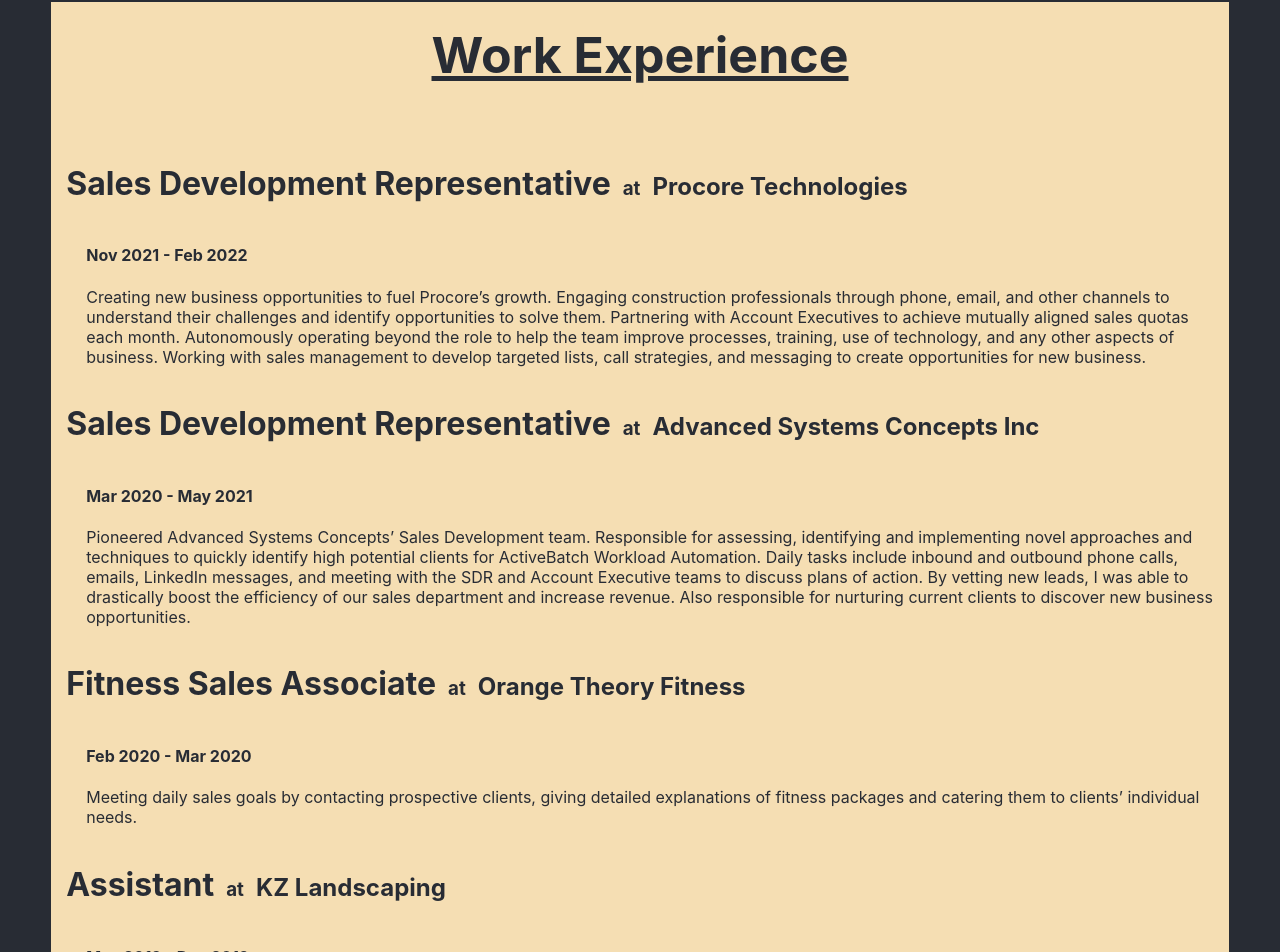
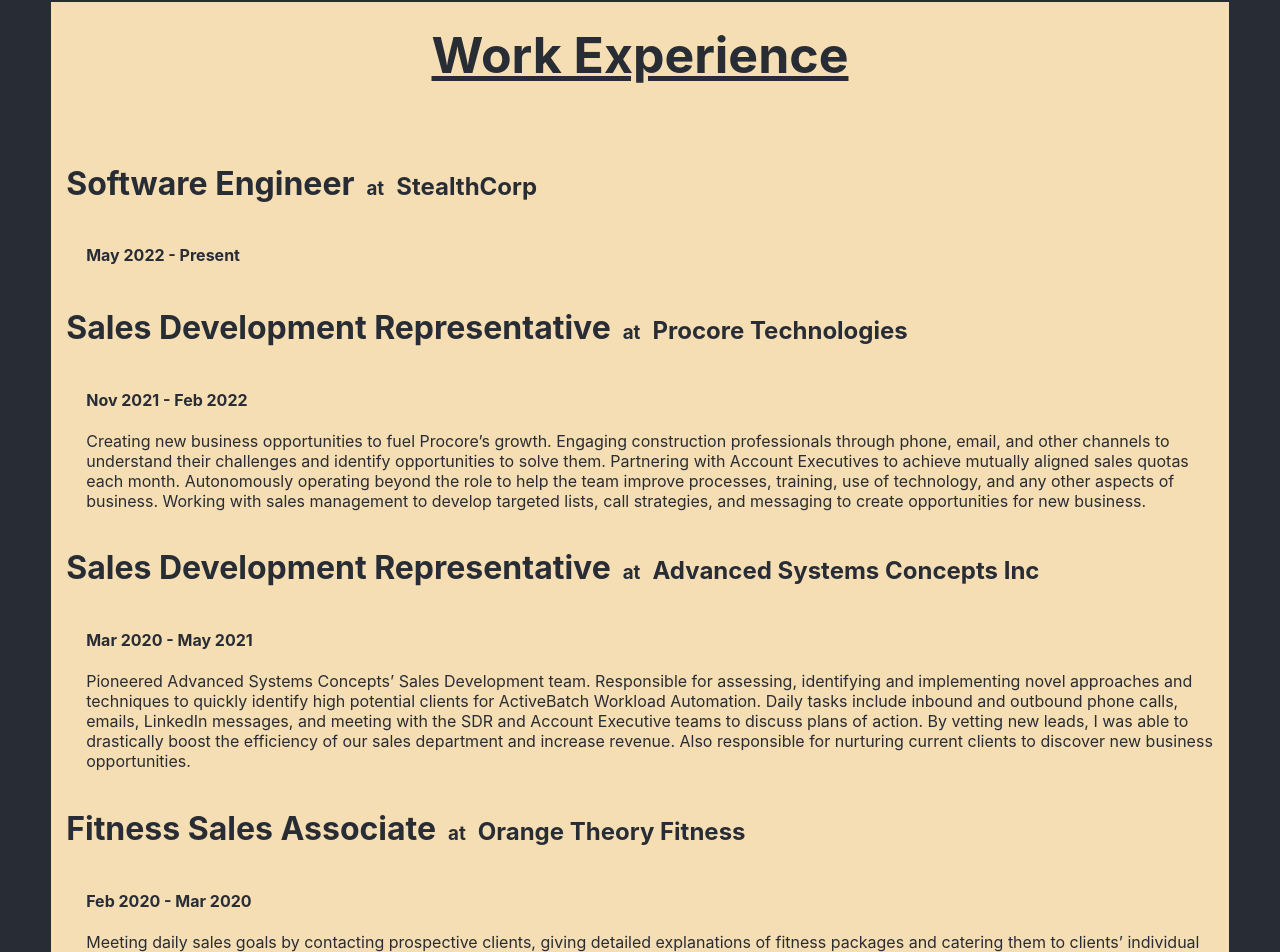
Before and after one commit to brandmch/brandon-mchugh.com, a React (Create React App) app: page / in a window 1280 px wide. Shown: the part 2177-3129 px from the top of the page. Built offline with nearby package versions, Linux system fonts and the light colour scheme.

Commit message:
Updated work experience

```diff
--- a/src/data/work_experience_data.js
+++ b/src/data/work_experience_data.js
@@ -1,53 +1,66 @@
-import React from 'react';
+import React from "react";
 
 export default [
   {
-        "id": 1,
-        "job_title": "Sales Development Representative",
-        "company": "Procore Technologies",
-        "dates": "Nov 2021 - Feb 2022",
-        "description": "Creating new business opportunities to fuel Procore’s growth. Engaging construction professionals through phone, email, and other channels to understand their challenges and identify opportunities to solve them. Partnering with Account Executives to achieve mutually aligned sales quotas each month. Autonomously operating beyond the role to help the team improve processes, training, use of technology, and any other aspects of business. Working with sales management to develop targeted lists, call strategies, and messaging to create opportunities for new business."
+    id: 1,
+    job_title: "Software Engineer",
+    company: "StealthCorp",
+    dates: "May 2022 - Present",
   },
   {
-        "id": 2,
-        "job_title": "Sales Development Representative",
-        "company": "Advanced Systems Concepts Inc",
-        "dates": "Mar 2020 - May 2021",
-        "description": "Pioneered Advanced Systems Concepts’ Sales Development team. Responsible for assessing, identifying and implementing novel approaches and techniques to quickly identify high potential clients for ActiveBatch Workload Automation. Daily tasks include inbound and outbound phone calls, emails, LinkedIn messages, and meeting with the SDR and Account Executive teams to discuss plans of action. By vetting new leads, I was able to drastically boost the efficiency of our sales department and increase revenue. Also responsible for nurturing current clients to discover new business opportunities."
+    id: 2,
+    job_title: "Sales Development Representative",
+    company: "Procore Technologies",
+    dates: "Nov 2021 - Feb 2022",
+    description:
+      "Creating new business opportunities to fuel Procore’s growth. Engaging construction professionals through phone, email, and other channels to understand their challenges and identify opportunities to solve them. Partnering with Account Executives to achieve mutually aligned sales quotas each month. Autonomously operating beyond the role to help the team improve processes, training, use of technology, and any other aspects of business. Working with sales management to develop targeted lists, call strategies, and messaging to create opportunities for new business.",
   },
   {
-        "id": 3,
-        "job_title": "Fitness Sales Associate",
-        "company": "Orange Theory Fitness",
-        "dates": "Feb 2020 - Mar 2020",
-        "description": "Meeting daily sales goals by contacting prospective clients, giving detailed explanations of fitness packages and catering them to clients’ individual needs."
+    id: 3,
+    job_title: "Sales Development Representative",
+    company: "Advanced Systems Concepts Inc",
+    dates: "Mar 2020 - May 2021",
+    description:
+      "Pioneered Advanced Systems Concepts’ Sales Development team. Responsible for assessing, identifying and implementing novel approaches and techniques to quickly identify high potential clients for ActiveBatch Workload Automation. Daily tasks include inbound and outbound phone calls, emails, LinkedIn messages, and meeting with the SDR and Account Executive teams to discuss plans of action. By vetting new leads, I was able to drastically boost the efficiency of our sales department and increase revenue. Also responsible for nurturing current clients to discover new business opportunities.",
   },
   {
-        "id": 4,
-        "job_title": "Assistant",
-        "company": "KZ Landscaping",
-        "dates": "May 2019 - Dec 2019",
-        "description": "Helped grow an independent landscaping company by increasing productivity to make room for new customers, while maintaining high quality work for all customers."
+    id: 4,
+    job_title: "Fitness Sales Associate",
+    company: "Orange Theory Fitness",
+    dates: "Feb 2020 - Mar 2020",
+    description:
+      "Meeting daily sales goals by contacting prospective clients, giving detailed explanations of fitness packages and catering them to clients’ individual needs.",
   },
   {
-        "id": 5,
-        "job_title": "Head Lifeguard",
-        "company": "White Meadow Lake POA",
-        "dates": "May 2016 - August 2017",
-        "description": "Responsible for overseeing 45 lifeguards in five separate locations, interacting with patrons, solving conflicts, enforcing site rules and regulations, ensuring safe enjoyment of three beaches and two pools, orchestrating rescue drills, relaying information from corporate to lifeguards, and attending board meetings."
+    id: 5,
+    job_title: "Assistant",
+    company: "KZ Landscaping",
+    dates: "May 2019 - Dec 2019",
+    description:
+      "Helped grow an independent landscaping company by increasing productivity to make room for new customers, while maintaining high quality work for all customers.",
   },
   {
-        "id": 6,
-        "job_title": "Lifeguard",
-        "company": "White Meadow Lake POA",
-        "dates": "May 2012 - May 2016",
-        "description": "Responsible for surveying patrons in the water, enforcing rules and regulations, performing water rescues, applying first aid when needed, checking badges at front gate, and keeping sites clean. "
+    id: 6,
+    job_title: "Head Lifeguard",
+    company: "White Meadow Lake POA",
+    dates: "May 2016 - August 2017",
+    description:
+      "Responsible for overseeing 45 lifeguards in five separate locations, interacting with patrons, solving conflicts, enforcing site rules and regulations, ensuring safe enjoyment of three beaches and two pools, orchestrating rescue drills, relaying information from corporate to lifeguards, and attending board meetings.",
   },
   {
-        "id": 7,
-        "job_title": "Crew Member",
-        "company": "Chipotle Mexican Grill",
-        "dates": "February 2014 - June 2015",
-        "description": "Responsible for engaging customers to help maximize their dining experience, building unique meals around individual desires, maintaining high-quality product standards, grilling a variety of meats and vegetables, making different salsas, rice, and guacamole, and finalizing sales. "
-    }
-]
+    id: 7,
+    job_title: "Lifeguard",
+    company: "White Meadow Lake POA",
+    dates: "May 2012 - May 2016",
+    description:
+      "Responsible for surveying patrons in the water, enforcing rules and regulations, performing water rescues, applying first aid when needed, checking badges at front gate, and keeping sites clean. ",
+  },
+  {
+    id: 8,
+    job_title: "Crew Member",
+    company: "Chipotle Mexican Grill",
+    dates: "February 2014 - June 2015",
+    description:
+      "Responsible for engaging customers to help maximize their dining experience, building unique meals around individual desires, maintaining high-quality product standards, grilling a variety of meats and vegetables, making different salsas, rice, and guacamole, and finalizing sales. ",
+  },
+];
```
Lines whose indentation alone changed are shown as unchanged.
